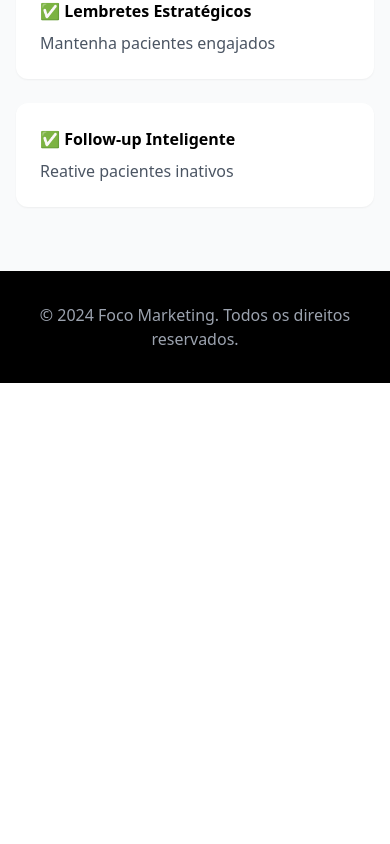
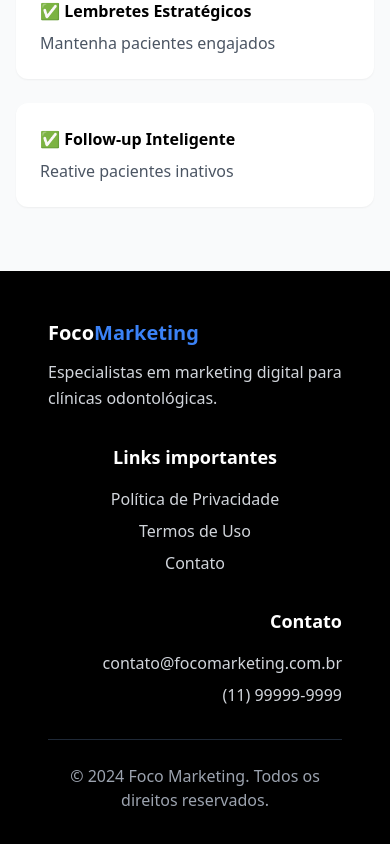
Before and after one commit to Marcos-Amorim-Rodrigues/foco-script-dental, a React (Vite) app: page / in a window 390 px wide. Shown: the part 2235-3079 px from the top of the page. Before the commit the page ends 2618 px from the top, so only its background shows below. Built offline with nearby package versions, Linux system fonts and the light colour scheme.

Commit message:
Add footer component
Implement a new footer with the specified layout, content, and styling, including responsive design.

```diff
--- /dev/null
+++ b/src/components/Footer.tsx
@@ -0,0 +1,86 @@
+
+import React from "react";
+
+const Footer = () => {
+  return (
+    <footer className="bg-black text-white py-12 px-4">
+      <div className="container mx-auto">
+        {/* Main footer content */}
+        <div className="grid md:grid-cols-3 gap-8 mb-8">
+          {/* Section 1 - Left aligned */}
+          <div className="text-left">
+            <h3 className="text-xl font-bold mb-3">
+              Foco<span className="text-blue-500">Marketing</span>
+            </h3>
+            <p className="text-gray-300 leading-relaxed">
+              Especialistas em marketing digital para clínicas odontológicas.
+            </p>
+          </div>
+
+          {/* Section 2 - Center aligned */}
+          <div className="text-center">
+            <h4 className="text-lg font-semibold mb-4">Links importantes</h4>
+            <ul className="space-y-2">
+              <li>
+                <a
+                  href="#politica-privacidade"
+                  className="text-gray-300 hover:text-blue-500 transition-colors"
+                >
+                  Política de Privacidade
+                </a>
+              </li>
+              <li>
+                <a
+                  href="#termos-uso"
+                  className="text-gray-300 hover:text-blue-500 transition-colors"
+                >
+                  Termos de Uso
+                </a>
+              </li>
+              <li>
+                <a
+                  href="#contato"
+                  className="text-gray-300 hover:text-blue-500 transition-colors"
+                >
+                  Contato
+                </a>
+              </li>
+            </ul>
+          </div>
+
+          {/* Section 3 - Right aligned */}
+          <div className="text-right">
+            <h4 className="text-lg font-semibold mb-4">Contato</h4>
+            <div className="space-y-2">
+              <p className="text-gray-300">
+                <a
+                  href="mailto:contato@focomarketing.com.br"
+                  className="hover:text-blue-500 transition-colors"
+                >
+                  contato@focomarketing.com.br
+                </a>
+              </p>
+              <p className="text-gray-300">
+                <a
+                  href="tel:+5511999999999"
+                  className="hover:text-blue-500 transition-colors"
+                >
+                  (11) 99999-9999
+                </a>
+              </p>
+            </div>
+          </div>
+        </div>
+
+        {/* Bottom line - Copyright */}
+        <div className="border-t border-gray-800 pt-6">
+          <p className="text-center text-gray-400">
+            © 2024 Foco Marketing. Todos os direitos reservados.
+          </p>
+        </div>
+      </div>
+    </footer>
+  );
+};
+
+export default Footer;
--- a/src/pages/Index.tsx
+++ b/src/pages/Index.tsx
@@ -1,7 +1,7 @@
-
 import { useState } from "react";
 import { Button } from "@/components/ui/button";
 import FormModal from "@/components/FormModal";
+import Footer from "@/components/Footer";
 import { MessageSquare, Heart, Users } from "lucide-react";
 
 const Index = () => {
@@ -104,13 +104,7 @@ const Index = () => {
       </section>
 
       {/* Footer */}
-      <footer className="bg-black text-white py-8">
-        <div className="container mx-auto px-4 text-center">
-          <p className="text-gray-400">
-            © 2024 Foco Marketing. Todos os direitos reservados.
-          </p>
-        </div>
-      </footer>
+      <Footer />
 
       <FormModal
         isOpen={isModalOpen}
--- a/src/pages/ScriptsPage.tsx
+++ b/src/pages/ScriptsPage.tsx
@@ -1,10 +1,10 @@
-
 import { useEffect, useState } from "react";
 import { useNavigate } from "react-router-dom";
 import { Button } from "@/components/ui/button";
 import { Card, CardContent, CardHeader, CardTitle } from "@/components/ui/card";
 import { useToast } from "@/hooks/use-toast";
 import { generateScripts } from "@/utils/scriptGenerator";
+import Footer from "@/components/Footer";
 import {
   MessageSquare,
   Calendar,
@@ -242,6 +242,9 @@ const ScriptsPage = () => {
           </div>
         </div>
       </div>
+
+      {/* Add Footer */}
+      <Footer />
     </div>
   );
 };
```
